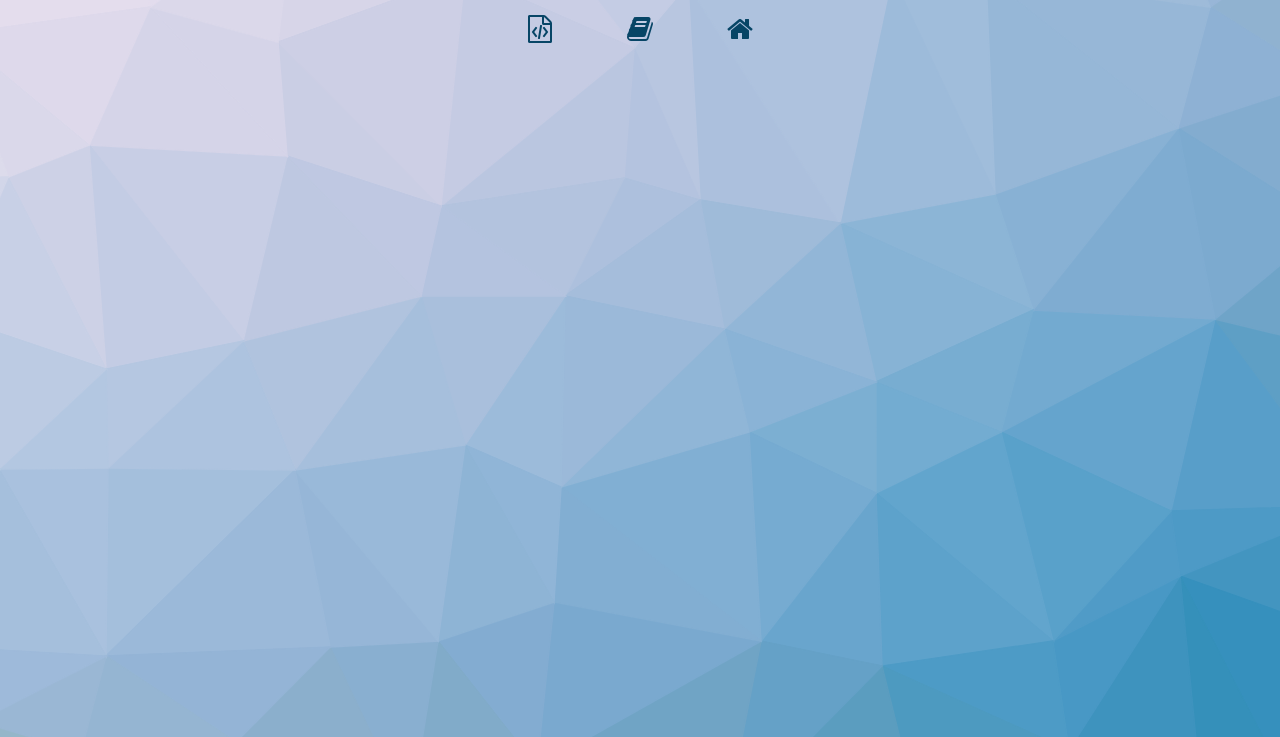
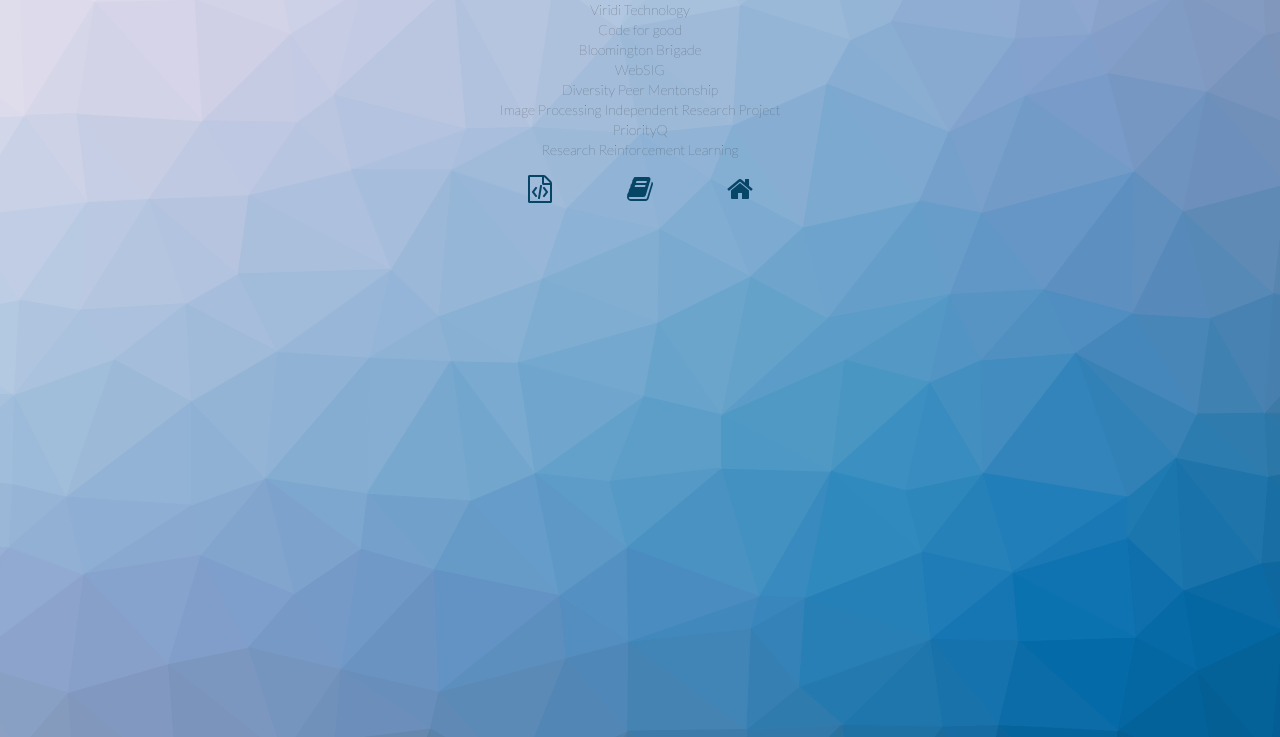
Before and after one commit to helloangely/helloangely.github.io, a plain HTML site: page projects.html in a window 1280 px wide. Shown: the part 63-800 px from the top of the page. Drawn offline with nearby package versions, Linux system fonts and the light colour scheme.

Commit message:
add projects

```diff
--- a/projects.html
+++ b/projects.html
@@ -1,5 +1,5 @@
 <!DOCTYPE html>
-<html class="pattern3">
+<html>
   <head>
     <meta charset="utf-8">
     <title>Angely Philip</title>
@@ -15,13 +15,61 @@
     <meta name="viewport" content="width=device-width, initial-scale=1">
   </head>
 
- <body class="pattern3">
+ <body>
 
   <div class="container coolfont">
 
     <div class="row">
  	    <div class="col-md-12 text-center">
-        <h2>Projects I've worked on </h2>
+        <h2>Projects outside of coursework</h2>
+      </div>
+    </div>
+
+    <div class="row">
+      <div class="col-md-12">
+        Viridi Technology
+      </div>
+    </div>
+
+    <div class="row">
+      <div class="col-md-12">
+        Code for good
+      </div>
+    </div>
+
+    <div class="row">
+      <div class="col-md-12">
+        Bloomington Brigade
+      </div>
+    </div>
+
+    <div class="row">
+      <div class="col-md-12">
+        WebSIG
+      </div>
+    </div>
+
+    <div class="row">
+      <div class="col-md-12">
+        Diversity Peer Mentonship
+      </div>
+    </div>
+
+    <div class="row">
+      <div class="col-md-12">
+        Image Processing Independent Research Project
+      </div>
+    </div>
+
+    <div class="row">
+      <div class="col-md-12">
+        PriorityQ
+      </div>
+    </div>
+
+    <div class="row">
+      <div class="col-md-12">
+        Research Reinforcement Learning
       </div>
     </div>
 
```
Also changed, not shown: index.html (+1 -1 lines).
